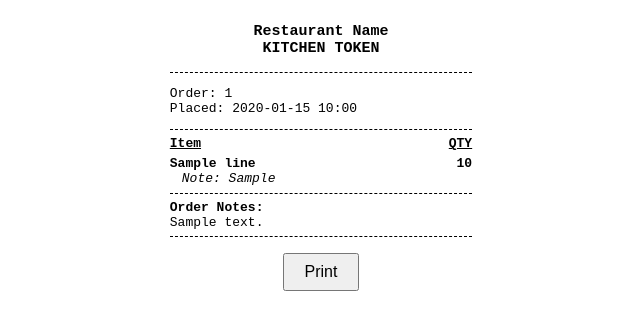
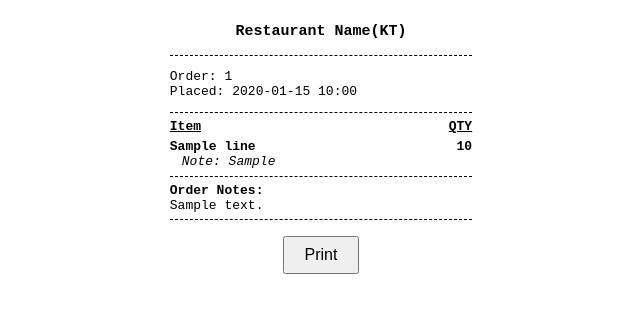
Before and after one commit to SomnathRaj/ai-restraunt-chat-agent, a Flask app: page /admin/orders/1/kt in a window 1280 px wide. Shown: the top 330 px of the page, without its empty margins (319-959 px from the left). Run offline with Flask 3, Linux system fonts and the light colour scheme; the visitor is signed in with stand-in values (Sample User, id 1); a database or web service that is not in the repository returns one stand-in record (values such as "Sample title"); parts of the project's set-up code (start-up, migrations or seed data) failed here and were passed over.

```diff
--- a/app/services/menu_service.py
+++ b/app/services/menu_service.py
@@ -202,7 +202,7 @@ def list_menu_items_page(query: str = "", page: int = 1, page_size: int = 20) ->
     meta = paginate(total_count, page, page_size)
     cursor = (
         db.menu.find(mongo_filter, _ADMIN_PROJECTION)
-        .sort([("category", 1), ("name", 1)])
+        .sort([("name", 1)])
         .skip(meta["skip"])
         .limit(meta["page_size"])
     )
--- a/app/templates/admin/order_kt.html
+++ b/app/templates/admin/order_kt.html
@@ -84,7 +84,7 @@
   </style>
 </head>
 <body onload="window.print()">
-  <p class="kt-center kt-title">{{ config.RESTAURANT_NAME }}<br />KITCHEN TOKEN</p>
+  <p class="kt-center kt-title">{{ config.RESTAURANT_NAME }}(KT)</p>
   <hr class="kt-rule" />
   <p>
     Order: {{ order.order_id }}<br />
--- a/requirements.txt
+++ b/requirements.txt
@@ -11,3 +11,4 @@ Flask-WTF
 qrcode[pil]
 pytest
 mongomock
+gunicorn
```
Also changed, not shown: README.md, 2 other files.
